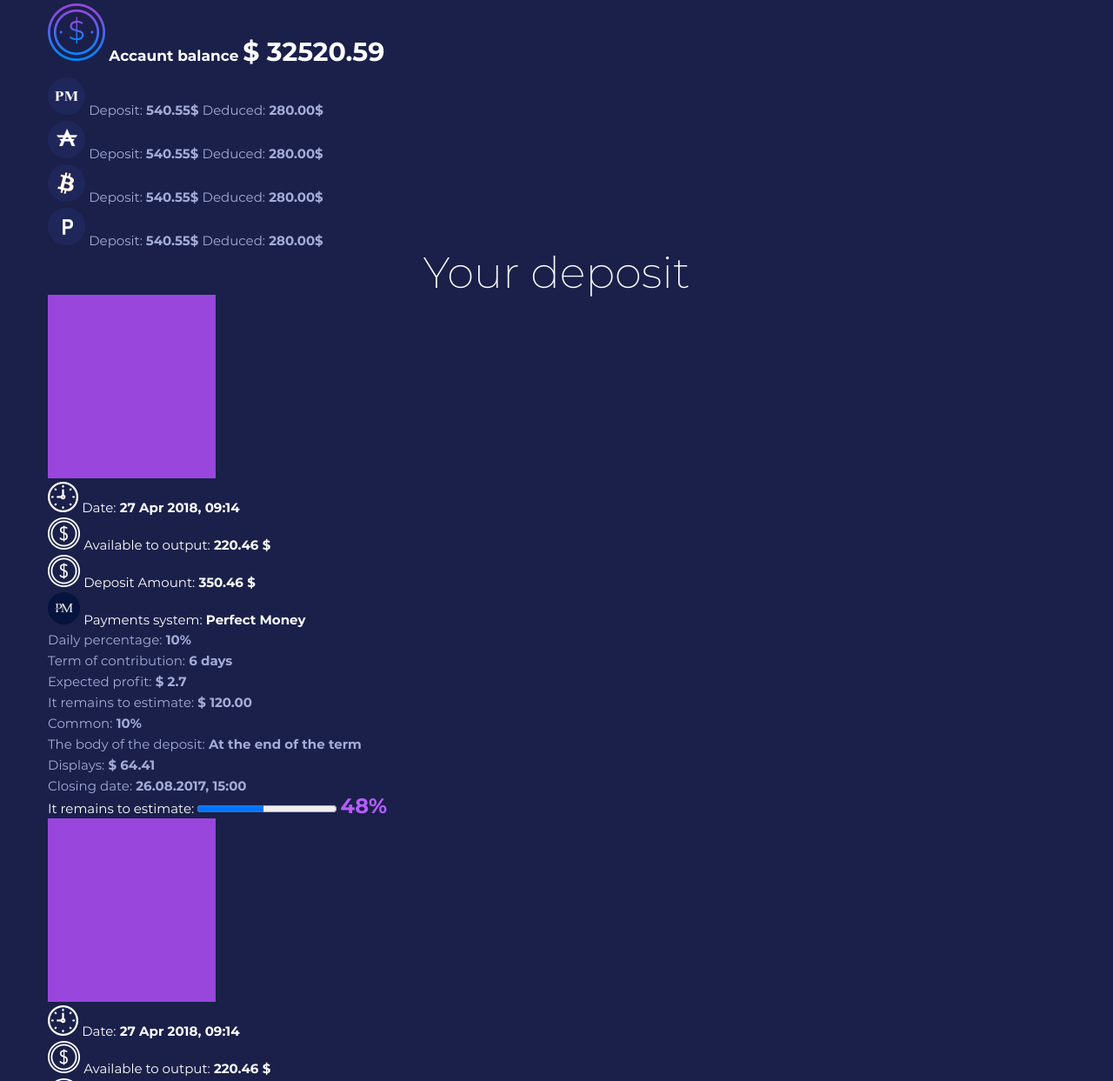
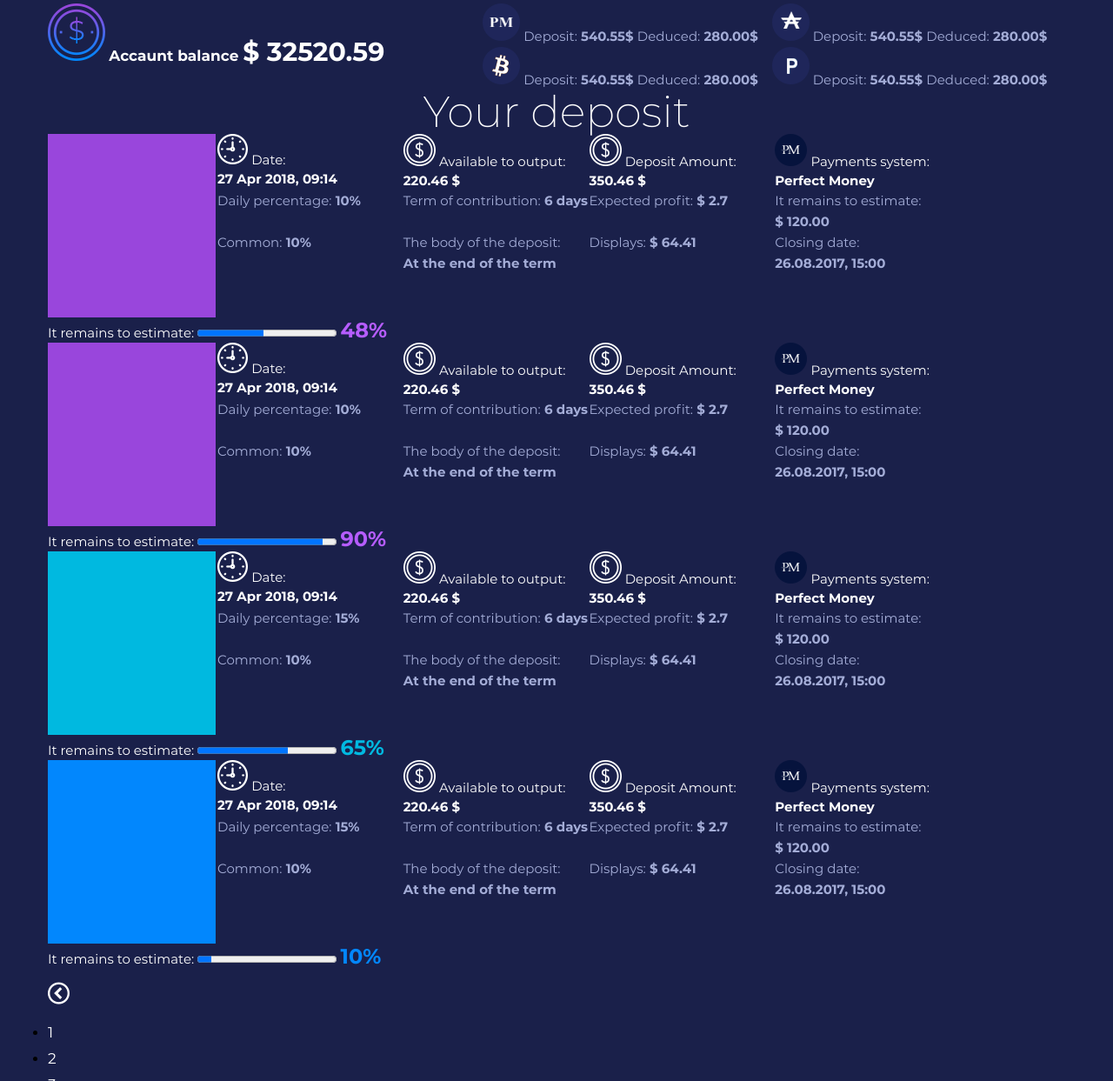
Before and after one commit to uspehcoursbrest/ZanDiplomaProJect, a plain HTML site: page deposit.html in a window 1280 px wide. Shown: the part 1260-2503 px from the top of the page at 87% size. Drawn offline with Linux system fonts and the light colour scheme; files whose address does not match are found by name.

Commit message:
позиционироали элементы при помощи обтекания

```diff
--- a/css/styles.css
+++ b/css/styles.css
@@ -814,6 +814,7 @@ footer .address span {
     background-position: center;
 }
 
+
 .deposit1 .imgLeft {
     width: 80px;
     height: 135px;
@@ -887,6 +888,22 @@ footer .address span {
     font-weight: 200;
 
 }
+.balance{
+    float: left;
+    width: 500px;
+}
+.counter{
+    float: left;
+    width: 665px;
+}
+.card{
+    float: left;
+    width: 50%;
+}
+.card span{
+    display: inline-block;
+
+}
 
 .balance .acBalance {
     font-size: 17px;
@@ -929,6 +946,29 @@ footer .address span {
     font-weight: 200;
     text-align: center;
 
+}
+.boxImg{
+    float: left;
+    width: 195px;
+
+}
+.infoDep{
+    width: 855px;
+    float: left;
+}
+.boxData{
+    width: 25%;
+    float: left;
+}
+.boxData span{
+    display: inline-block;
+}
+.box{
+    width: 25%;
+    float: left;
+}
+.box span{
+    display: inline-block;
 }
 
 .item .boxData .title1 {
--- a/deposit.html
+++ b/deposit.html
@@ -87,8 +87,6 @@
   </div>
 </header>
 <div class="content">
-
-
   <div class="banner">
     <div class="container">
       <div class="deposit1">
@@ -129,12 +127,12 @@
   </div>
   <div class="deposit">
     <div class="container">
-                <div class="balance">
+      <div class="balance clear">
         <img src="img/png/$.png" alt="">
         <span class="acBalance">Accaunt balance </span>
         <span>$ 32520.59</span>
       </div>
-                <div class="counter">
+      <div class="counter clear">
         <div class="card">
           <img src="img/png/pm1.png" alt="">
           <span class="title">Deposit:</span>
@@ -164,15 +162,84 @@
           <span class="rate">280.00$ </span>
         </div>
       </div>
-                <div class="yourDeposit">
+      <div class="yourDeposit clear">
         <h1>Your deposit</h1>
-                    <div class="item">
-                        <div class="boxImg">
+        <div class="item clear">
+          <div class="boxImg clear">
             <img src="img/jpg/item1.jpg" alt="">
             <span></span>
             <span></span>
             <span></span>
           </div>
+          <div class="infoDep clear">
+            <div class="boxData">
+              <img src="img/png/data.png" alt="">
+              <span class="title1">Date:</span>
+              <span class="when">27 Apr 2018, 09:14</span>
+            </div>
+            <div class="boxData">
+              <img src="img/png/deposit2.png" alt="">
+              <span class="title1">Available to output:</span><br>
+              <span class="when">220.46 $</span>
+            </div>
+            <div class="boxData">
+              <img src="img/png/depositt3.png" alt="">
+              <span class="title1">Deposit Amount:</span>
+              <span class="when">350.46 $</span>
+            </div>
+            <div class="boxData">
+              <img src="img/png/pm2.png" alt="">
+              <span class="title1">Payments system:</span>
+              <span class="when">Perfect Money</span>
+            </div>
+
+            <div class="box">
+              <span class="title">Daily percentage:</span>
+              <span class="value">10%</span>
+            </div>
+            <div class="box">
+              <span class="title">Term of contribution:</span>
+              <span class="value">6 days</span>
+            </div>
+            <div class="box">
+              <span class="title">Expected profit:</span>
+              <span class="value">$ 2.7</span>
+            </div>
+            <div class="box">
+              <span class="title">It remains to estimate:</span>
+              <span class="value">$ 120.00</span>
+            </div>
+            <div class="box">
+              <span class="title">Common:</span>
+              <span class="value">10%</span>
+            </div>
+            <div class="box">
+              <span class="title">The body of the deposit:</span>
+              <span class="value">At the end of the term</span>
+            </div>
+            <div class="box">
+              <span class="title">Displays:</span>
+              <span class="value">$ 64.41</span>
+            </div>
+            <div class="box">
+              <span class="title">Closing date:</span>
+              <span class="value">26.08.2017, 15:00</span>
+            </div>
+          </div>
+        </div>
+        <div class="estimate">
+          <span class="text">It remains to estimate:</span>
+          <progress max="100" value="48"></progress>
+          <span class="progress">48%</span>
+        </div>
+        <div class="item clear">
+          <div class="boxImg clear">
+            <img src="img/jpg/item2.jpg" alt="">
+            <span></span>
+            <span></span>
+            <span></span>
+          </div>
+          <div class="infoDep clear">
             <div class="boxData">
               <img src="img/png/data.png" alt="">
               <span class="title1">Date:</span>
@@ -226,83 +293,20 @@
               <span class="value">26.08.2017, 15:00</span>
             </div>
           </div>
-                    <div class="estimate">
-                        <span class="text">It remains to estimate:</span>
-                        <progress max="100" value="48"></progress>
-                        <span class="progress">48%</span>
-                    </div>
-                    <div class="item">
-                        <div class="boxImg">
-                            <img src="img/jpg/item2.jpg" alt="">
-                            <span></span>
-                            <span></span>
-                            <span></span>
-                        </div>
-                        <div class="boxData">
-                            <img src="img/png/data.png" alt="">
-                            <span class="title1">Date:</span>
-                            <span class="when">27 Apr 2018, 09:14</span>
-                        </div>
-                        <div class="boxData">
-                            <img src="img/png/deposit2.png" alt="">
-                            <span class="title1">Available to output:</span>
-                            <span class="when">220.46 $</span>
-                        </div>
-                        <div class="boxData">
-                            <img src="img/png/depositt3.png" alt="">
-                            <span class="title1">Deposit Amount:</span>
-                            <span class="when">350.46 $</span>
-                        </div>
-                        <div class="boxData">
-                            <img src="img/png/pm2.png" alt="">
-                            <span class="title1">Payments system:</span>
-                            <span class="when">Perfect Money</span>
-                        </div>
-                        <div class="box">
-                            <span class="title">Daily percentage:</span>
-                            <span class="value">10%</span>
-                        </div>
-                        <div class="box">
-                            <span class="title">Term of contribution:</span>
-                            <span class="value">6 days</span>
-                        </div>
-                        <div class="box">
-                            <span class="title">Expected profit:</span>
-                            <span class="value">$ 2.7</span>
-                        </div>
-                        <div class="box">
-                            <span class="title">It remains to estimate:</span>
-                            <span class="value">$ 120.00</span>
-                        </div>
-                        <div class="box">
-                            <span class="title">Common:</span>
-                            <span class="value">10%</span>
-                        </div>
-                        <div class="box">
-                            <span class="title">The body of the deposit:</span>
-                            <span class="value">At the end of the term</span>
-                        </div>
-                        <div class="box">
-                            <span class="title">Displays:</span>
-                            <span class="value">$ 64.41</span>
-                        </div>
-                        <div class="box">
-                            <span class="title">Closing date:</span>
-                            <span class="value">26.08.2017, 15:00</span>
-                        </div>
         </div>
         <div class="estimate">
           <span class="text">It remains to estimate:</span>
           <progress max="100" value="90"></progress>
           <span class="progress2">90%</span>
         </div>
-                    <div class="item">
-                        <div class="boxImg">
+        <div class="item clear">
+          <div class="boxImg clear">
             <img src="img/jpg/item3.jpg" alt="">
             <span></span>
             <span></span>
             <span></span>
           </div>
+          <div class="infoDep clear">
             <div class="boxData">
               <img src="img/png/data.png" alt="">
               <span class="title1">Date:</span>
@@ -356,18 +360,20 @@
               <span class="value">26.08.2017, 15:00</span>
             </div>
           </div>
+        </div>
         <div class="estimate">
           <span class="text">It remains to estimate:</span>
           <progress max="100" value="65"></progress>
           <span class="progress3">65%</span>
         </div>
-                    <div class="item">
-                        <div class="boxImg">
+        <div class="item clear">
+          <div class="boxImg clear">
             <img src="img/jpg/item4.jpg" alt="">
             <span></span>
             <span></span>
             <span></span>
           </div>
+          <div class="infoDep clear">
             <div class="boxData">
               <img src="img/png/data.png" alt="">
               <span class="title1">Date:</span>
@@ -421,6 +427,7 @@
               <span class="value">26.08.2017, 15:00</span>
             </div>
           </div>
+        </div>
         <div class="estimate">
           <span class="text">It remains to estimate:</span>
           <progress max="100" value="10"><span>10%</span></progress>
```
Lines whose indentation alone changed are shown as unchanged.
